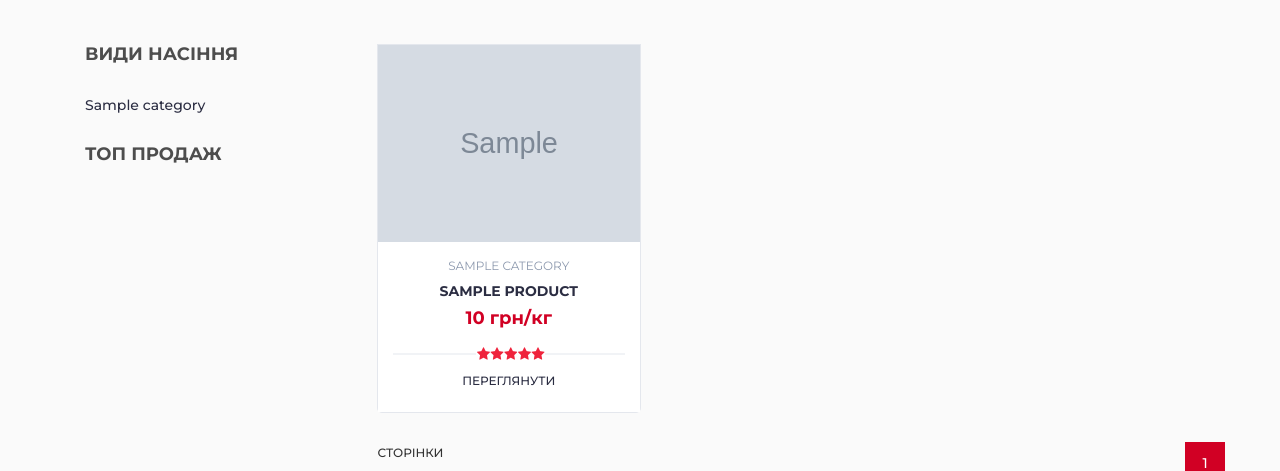
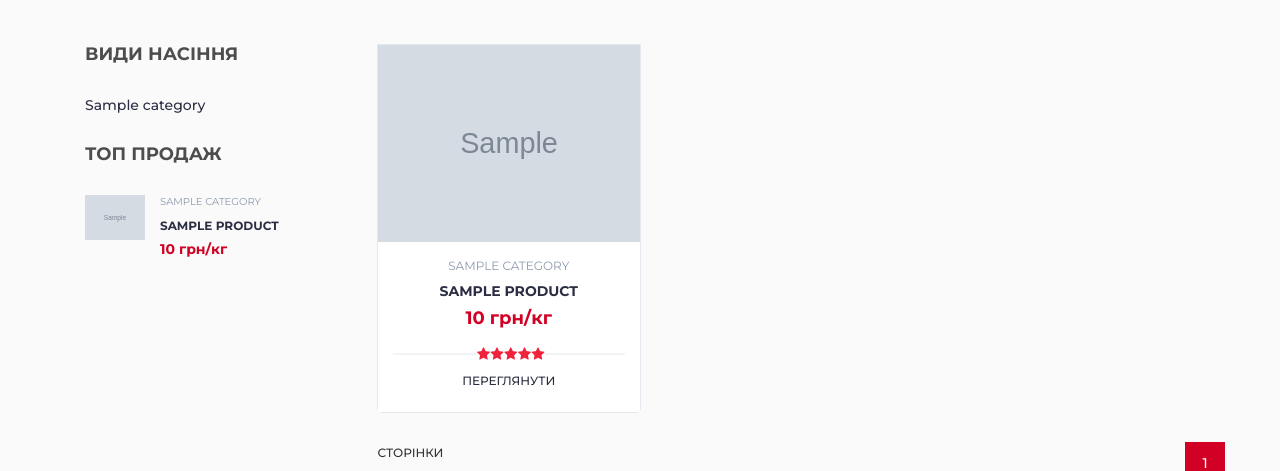
Before and after one commit to Astrogor4ik/Agroviktoria, a Django app: a page that uses agroviktoria/seed/templates/seed/store.html in a window 1280 px wide. Shown: the part 207-678 px from the top of the page. Run offline with Django 4.2, Linux system fonts and the light colour scheme; tables that the repository leaves empty hold one stand-in row (values such as "Sample post"); grey boxes marked "Sample" are stand-in pictures; some libraries are stand-ins or nearby versions.

Commit message:
Кодревью, зменшення sql запросів

```diff
--- a/agroviktoria/seed/templates/seed/store.html
+++ b/agroviktoria/seed/templates/seed/store.html
@@ -33,7 +33,7 @@
                 <!-- aside Widget -->
                 <div class="aside">
                     <h3 class="aside-title">Топ продаж</h3>
-                    {% for product in products_2 %}
+                    {% for product in products %}
                     {% if product.top_sale and product.pk < 7 %}
                     <div class="product-widget">
 
--- a/agroviktoria/seed/views.py
+++ b/agroviktoria/seed/views.py
@@ -53,13 +53,11 @@ def store(request):
 
     data = cartData(request)
     cartItems = data['cartItems']
-    products_2 = Product.objects.all().select_related('cat')
     categories = Category.objects.all()
 
 
 
     context = {'products': products,
-               'products_2': products_2,
                'categories': categories,
                'cartItems': cartItems,
                'menu': menu,
```
